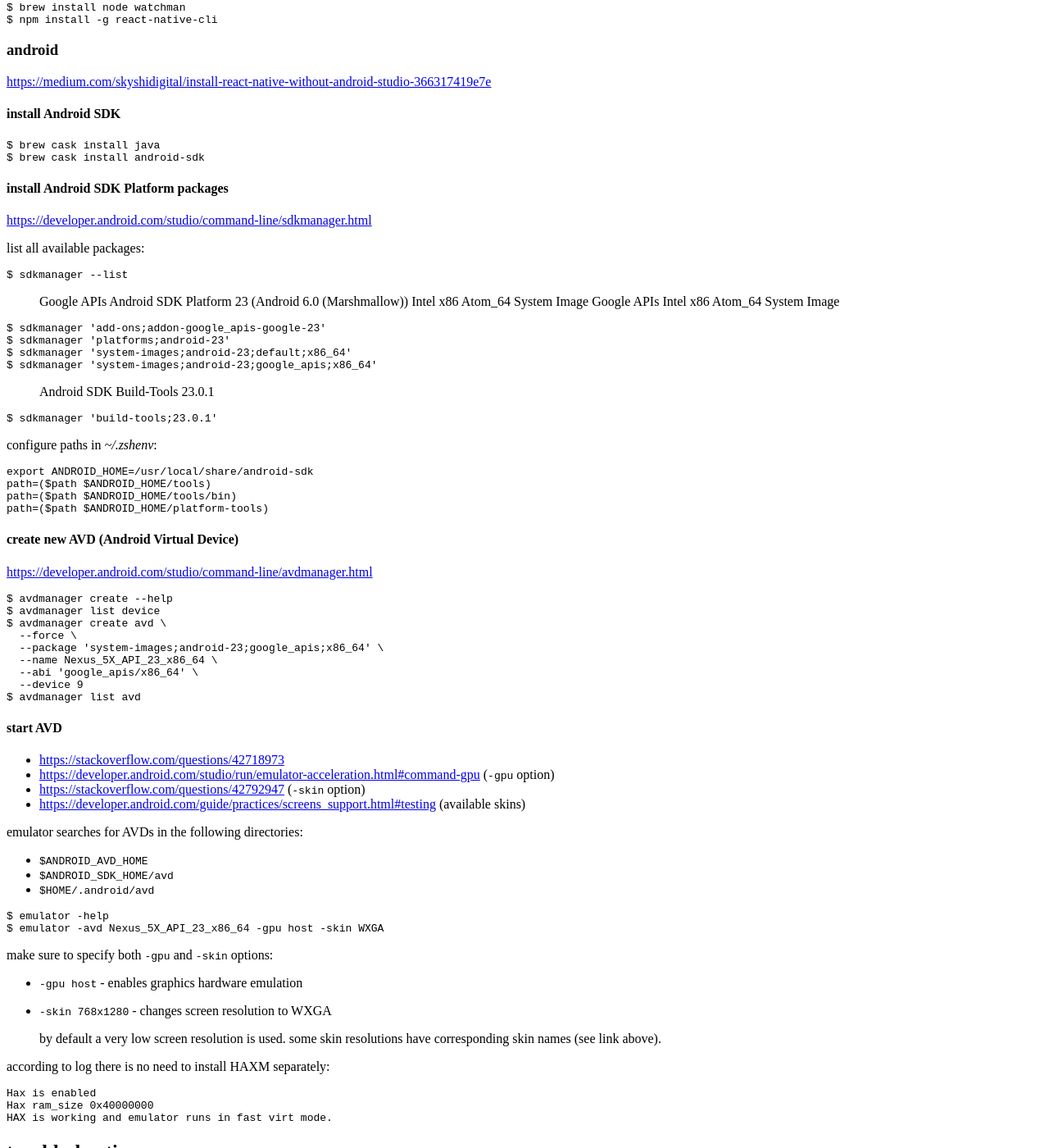
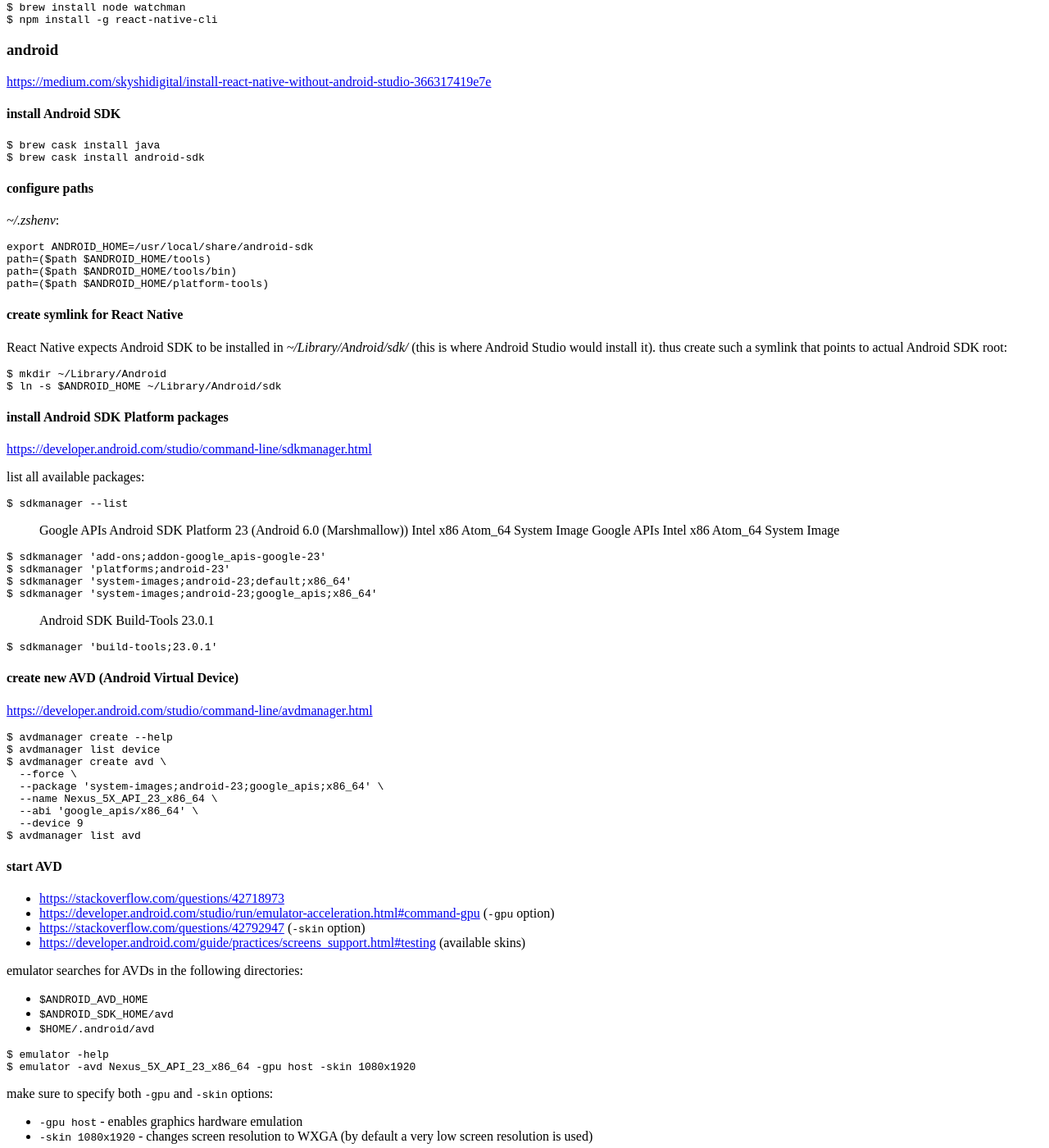
Before and after one commit to tap349/tap349.github.io, a Jekyll site: the page built from _posts/2017-05-24-react-native.md, in a window 1280 px wide and 1400 px high, scrolled down 381 px. Shown: the whole window at 82% size. Built offline with Jekyll 4.4.1, drawn with Linux system fonts in a browser that asks for light colours; some of the changed text lies outside the part shown.

Commit message:
update 2017-05-25_02:28:39

`````diff
--- a/_posts/2017-05-24-react-native.md
+++ b/_posts/2017-05-24-react-native.md
@@ -31,6 +31,28 @@
 $ brew cask install android-sdk
 ```
 
+#### configure paths
+
+_~/.zshenv_:
+
+```conf
+export ANDROID_HOME=/usr/local/share/android-sdk
+path=($path $ANDROID_HOME/tools)
+path=($path $ANDROID_HOME/tools/bin)
+path=($path $ANDROID_HOME/platform-tools)
+```
+
+#### create symlink for React Native
+
+React Native expects Android SDK to be installed in _~/Library/Android/sdk/_
+(this is where Android Studio would install it). thus create such a symlink
+that points to actual Android SDK root:
+
+```sh
+$ mkdir ~/Library/Android
+$ ln -s $ANDROID_HOME ~/Library/Android/sdk
+````
+
 #### install Android SDK Platform packages
 
 <https://developer.android.com/studio/command-line/sdkmanager.html>
@@ -57,15 +79,6 @@
 
 ```sh
 $ sdkmanager 'build-tools;23.0.1'
-```
-
-configure paths in _~/.zshenv_:
-
-```conf
-export ANDROID_HOME=/usr/local/share/android-sdk
-path=($path $ANDROID_HOME/tools)
-path=($path $ANDROID_HOME/tools/bin)
-path=($path $ANDROID_HOME/platform-tools)
 ```
 
 #### create new AVD (Android Virtual Device)
@@ -102,24 +115,49 @@
 
 ```sh
 $ emulator -help
-$ emulator -avd Nexus_5X_API_23_x86_64 -gpu host -skin WXGA
+$ emulator -avd Nexus_5X_API_23_x86_64 -gpu host -skin 1080x1920
 ```
 
 make sure to specify both `-gpu` and `-skin` options:
 
 - `-gpu host` - enables graphics hardware emulation
-- `-skin 768x1280` - changes screen resolution to WXGA
+- `-skin 1080x1920` - changes screen resolution to WXGA
+  (by default a very low screen resolution is used)
 
-  by default a very low screen resolution is used.
-  some skin resolutions have corresponding skin names (see link above).
+some skin resolutions have corresponding skin names (see link above).
 
-according to log there is no need to install HAXM separately:
+according to emulator's log there is no need to install HAXM separately:
 
 ```sh
 Hax is enabled
 Hax ram_size 0x40000000
 HAX is working and emulator runs in fast virt mode.
 ```
+
+## running
+
+### android
+
+#### start server
+
+```sh
+$ rails server
+```
+
+#### start AVD
+
+```sh
+$ emulator -avd Nexus_5X_API_23_x86_64 -gpu host -skin 1080x1920
+```
+
+#### run application
+
+```sh
+$ react-native run-android
+```
+
+the first run might take a long time since React Native will try to
+download and install all required Android libraries.
 
 ## troubleshooting
 
@@ -217,3 +255,33 @@
 ```conf
 export ANDROID_SDK_ROOT=/usr/local/share/android-sdk
 ```
+
+### application build fails
+
+```sh
+FAILURE: Build failed with an exception.
+
+* Where:
+Build file '/Users/tap/dev/complead/iceperkapp/android/app/build.gradle' line: 108
+
+* What went wrong:
+A problem occurred evaluating project ':app'.
+> Could not get unknown property 'MYAPP_RELEASE_STORE_FILE' for SigningConfig_Decorated...
+```
+
+solution:
+
+<https://facebook.github.io/react-native/docs/signed-apk-android.html>
+
+create dummy _~/.gradle/gradle.properties_ file:
+
+```conf
+MYAPP_RELEASE_STORE_FILE=test
+MYAPP_RELEASE_KEY_ALIAS=test
+MYAPP_RELEASE_STORE_PASSWORD=test
+MYAPP_RELEASE_KEY_PASSWORD=test
+```
+
+since these variables (`MYAPP_RELEASE_STORE_FILE`, etc.) are mentioned in
+_android/app/build.gradle_ file inside application and build fails if they
+were not set.
`````
